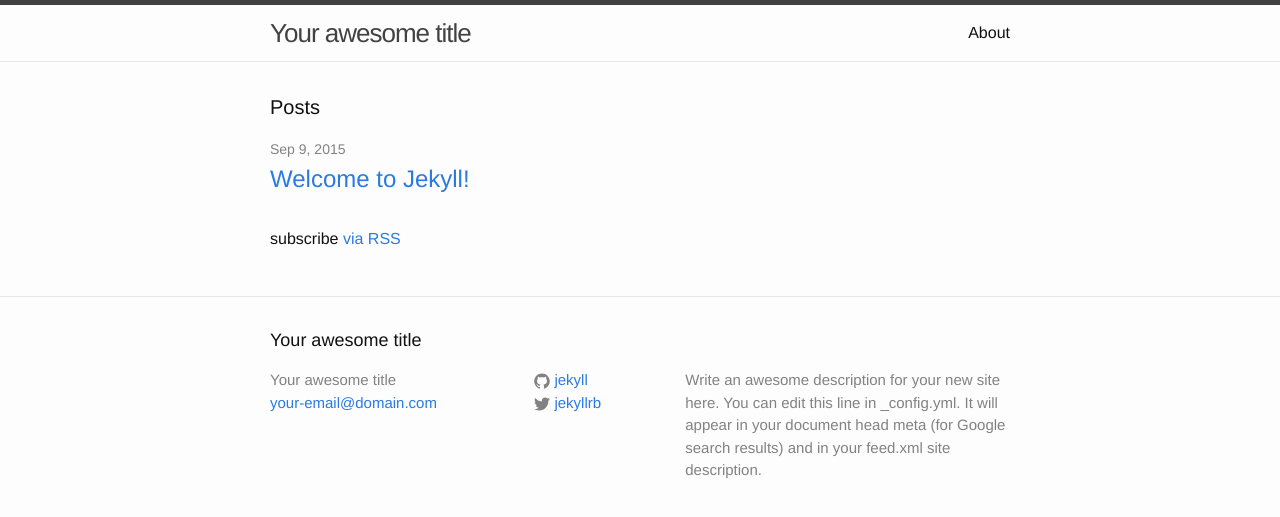
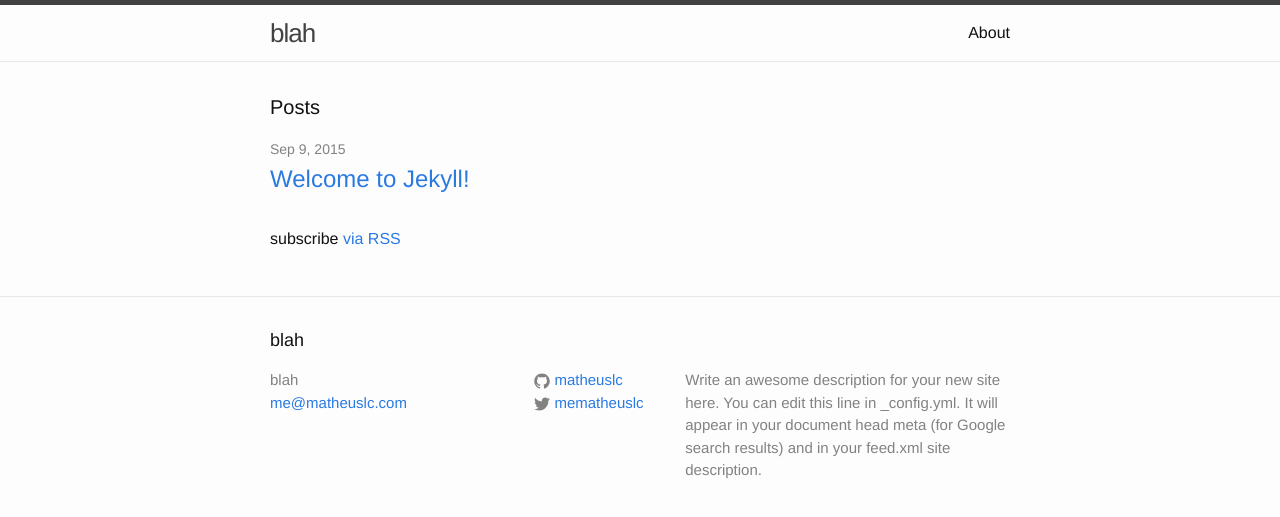
Before and after one commit to matheuslc/matheuslc-blog, a Jekyll site: the page built from index.html, in a window 1280 px wide. Shown: the top 517 px of the page. Built offline with Jekyll 4.4.1, drawn with Linux system fonts in a browser that asks for light colours.

Commit message:
Let's do it

```diff
--- a/_config.yml
+++ b/_config.yml
@@ -1,14 +1,14 @@
 # Site settings
-title: Your awesome title
-email: your-email@domain.com
+title: blah
+email: me@matheuslc.com
 description: > # this means to ignore newlines until "baseurl:"
   Write an awesome description for your new site here. You can edit this
   line in _config.yml. It will appear in your document head meta (for
   Google search results) and in your feed.xml site description.
-baseurl: "" # the subpath of your site, e.g. /blog/
-url: "http://yourdomain.com" # the base hostname & protocol for your site
-twitter_username: jekyllrb
-github_username:  jekyll
+baseurl: "/blog/" # the subpath of your site, e.g. /blog/
+url: "http://matheuslc.com" # the base hostname & protocol for your site
+twitter_username: mematheuslc
+github_username:  matheuslc
 
 # Build settings
 markdown: kramdown
```
